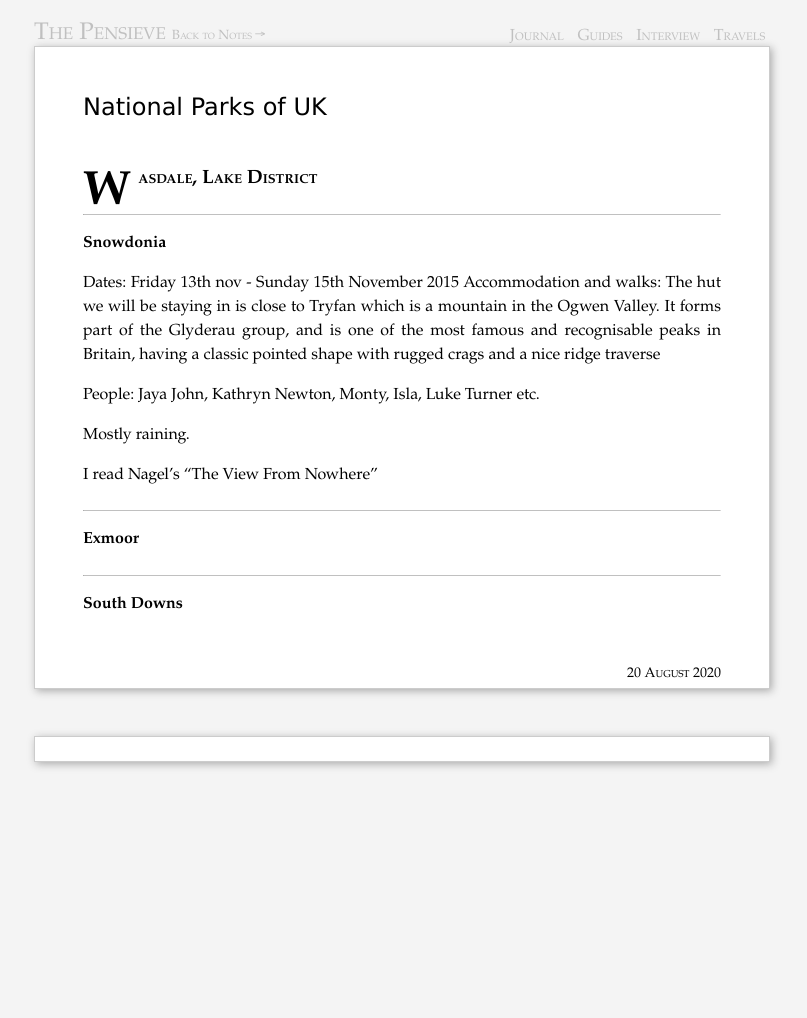
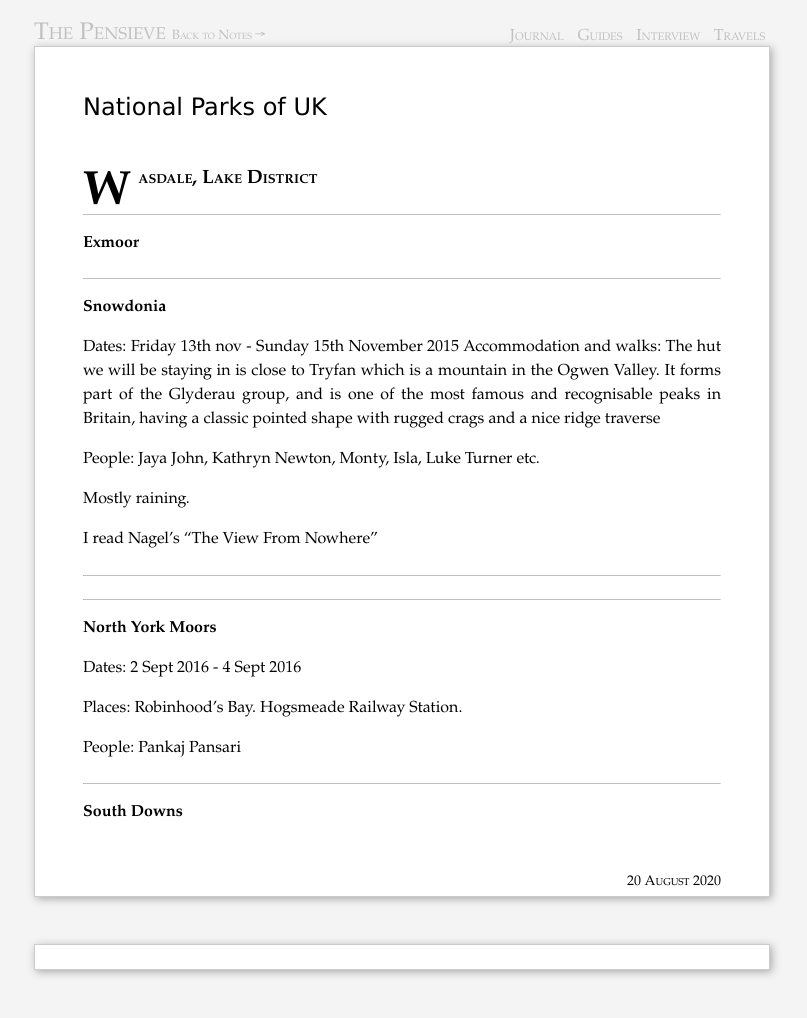
Before and after one commit to piyushahuja/piyushahuja.github.io, a Jekyll site: the page built from _posts/travel/2016-08-20-parks.md, in a window 1280 px wide. Shown: the whole page, without its empty margins (238-1045 px from the left). Built offline with Jekyll 4.4.1, drawn with Linux system fonts in a browser that asks for light colours; comment, search, counter and statistics services are not loaded; before the commit the page ends 900 px from its top, so only the background shows below that.

Commit message:
auto deployed

```diff
--- a/_posts/travel/2016-08-20-parks.md
+++ b/_posts/travel/2016-08-20-parks.md
@@ -38,10 +43,18 @@
 
 ----
 
-**Exmoor**
 
 
 ----
 
+**North York Moors**
 
+Dates: 2 Sept 2016 - 4 Sept 2016
+
+Places: Robinhood's Bay. Hogsmeade Railway Station.
+
+People: Pankaj Pansari
+
+
+---
 **South Downs**
```
Also changed, not shown: other parts of _posts/travel/2016-08-20-parks.md (+5 -0 lines).
